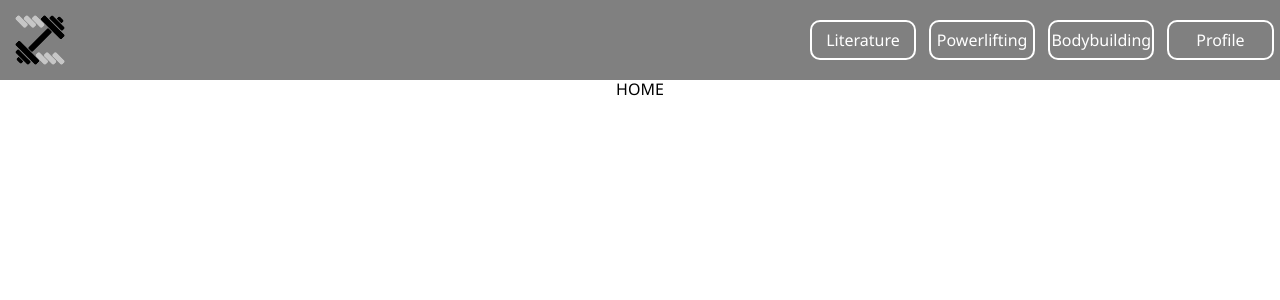
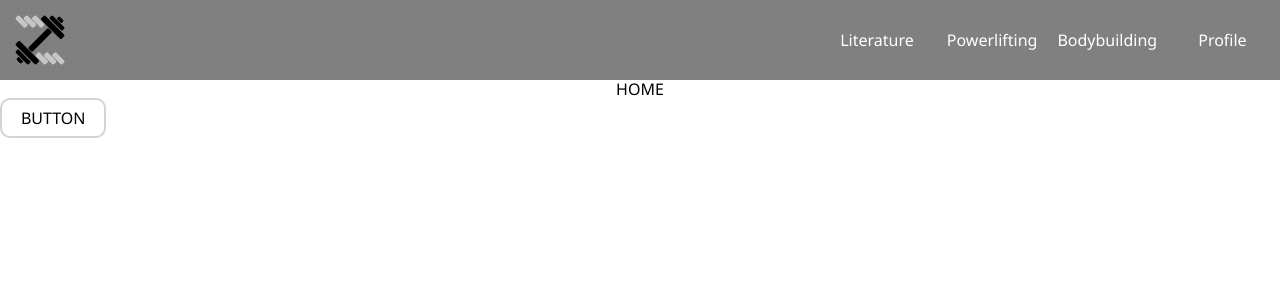
Before and after one commit to LucasHJin/ZenithAI, a React (Vite) app: page / in a window 1280 px wide. Shown: the top 300 px of the page. Built offline with nearby package versions, Linux system fonts and the light colour scheme.

Commit message:
Updated button component styling

```diff
--- a/src/components/Button.jsx
+++ b/src/components/Button.jsx
@@ -11,22 +11,48 @@ import '../styles/button.css'
 const StyledButton = styled.button`
   transition: all 0.3s ease;
 
-  /* Apply the passed-in styles for the button */
+  /* apply the passed-in styles for the button */
   background-color: ${(props) => props.color};
   color: ${(props) => props.text_color};
   height: ${(props) => `${props.height}vh`};
   width: ${(props) => `${props.width}vw`};
-  border: 2px solid ${(props) => props.text_color};
+  border: ${(props) => (props.option2 ? 'none' : `2px solid ${props.border_color}`)};
+  position: relative;
 
-  /* Hover effect */
-  &:hover {
-    background-color: ${(props) => props.text_color};
-    color: ${(props) => props.color};
-    border-color: ${(props) => props.color};
+  /* hover effect */
+  ${(props) =>
+    !props.option2 &&
+    `
+    &:hover { /* only do this hover if not option2 */
+      background-color: ${props.text_color};
+      color: ${props.color};
+      border-color: ${props.border_color};
+    }
+    `
   }
+
+  ${(props) =>
+    props.option2 &&
+    `
+    &::after {
+      content: "";
+      position: absolute;
+      width: 0; /* start with width 0 */
+      height: 2px;
+      background-color: ${props.text_color};
+      left: 50%; /* start at the center */
+      bottom: 0;
+      transform: translateX(-50%); /* move it back by 50% of its width to center it */
+      transition: width 0.3s ease;
+    }
+
+    &:hover::after {
+      width: 65%; /* 65% width */
+    }
+  `}
 `;
 
-const Button = ({ text, color, text_color, height, width, className, toPage }) => {
+const Button = ({ text, color, text_color, border_color, height, width, className, toPage, option2 }) => {
   //use custom StyledButton instead of normal button
   return (
     <Link to={toPage} style={{ textDecoration: 'none', color: 'inherit' }}>
@@ -34,8 +60,10 @@ const Button = ({ text, color, text_color, height, width, className, toPage }) =
         className={`styled-button ${className}`}
         color={color}
         text_color={text_color}
+        border_color={border_color}
         height={height}
         width={width}
+        option2={option2} /* option 2 is for buttons with underline */
       >
         {text || "BUTTON"}
       </StyledButton>
@@ -47,20 +75,24 @@ Button.propTypes = {
     text: PropTypes.string,
     color: PropTypes.string,
     text_color: PropTypes.string,
+    border_color: PropTypes.string,
     height: PropTypes.number,
     width: PropTypes.number,
     className: PropTypes.string,
     toPage: PropTypes.string,
+    option2: PropTypes.bool,
 };
 
 Button.defaultProps = {
     text: 'BUTTON',
     color: '#000000',
     text_color: '#FFFFFF',
+    border_color: '#D3D3D3',
     height: 5,
     width: 5,
     className: '',
     toPage: '/',
+    option2: false,
 };
 
 export default Button;
--- a/src/components/Header.jsx
+++ b/src/components/Header.jsx
@@ -2,6 +2,7 @@ import React from 'react';
 import { Link } from 'react-router-dom';
 import '../styles/header.css'
 import Button from './Button.jsx'
+
 
 function Header() {
   return (
@@ -15,10 +16,10 @@ function Header() {
           </Link>
         </div>
         <div className='right-header'>
-          <Button text="Literature" color="grey" text_color="white" className='right-button l-button' toPage="/literature"/>
-          <Button text="Powerlifting" color="grey" text_color="white" className='right-button p-button' toPage="/powerlifting"/>
-          <Button text="Bodybuilding" color="grey" text_color="white" className='right-button b-button' toPage="/bodybuilding"/>
-          <Button text="Profile" color="grey" text_color="white" className='right-button profile-button' toPage="/profile"/>
+          <Button text="Literature" color="grey" text_color="white" className='right-button l-button' toPage="/literature" option2="true"/>
+          <Button text="Powerlifting" color="grey" text_color="white" className='right-button p-button' toPage="/powerlifting" option2="true"/>
+          <Button text="Bodybuilding" color="grey" text_color="white" className='right-button b-button' toPage="/bodybuilding" option2="true"/>
+          <Button text="Profile" color="grey" text_color="white" className='right-button profile-button' toPage="/profile" option2="true"/>
         </div>
       </nav>
     </div>
--- a/src/pages/Home.jsx
+++ b/src/pages/Home.jsx
@@ -1,8 +1,12 @@
 import React from 'react';
+import Button from '../components/Button'
 
 function Home() {
   return (
-    <div>HOME</div>
+    <>
+      <div>HOME</div>
+      <Button color="white" text_color="black"/>
+    </>
   );
 }
 
```
